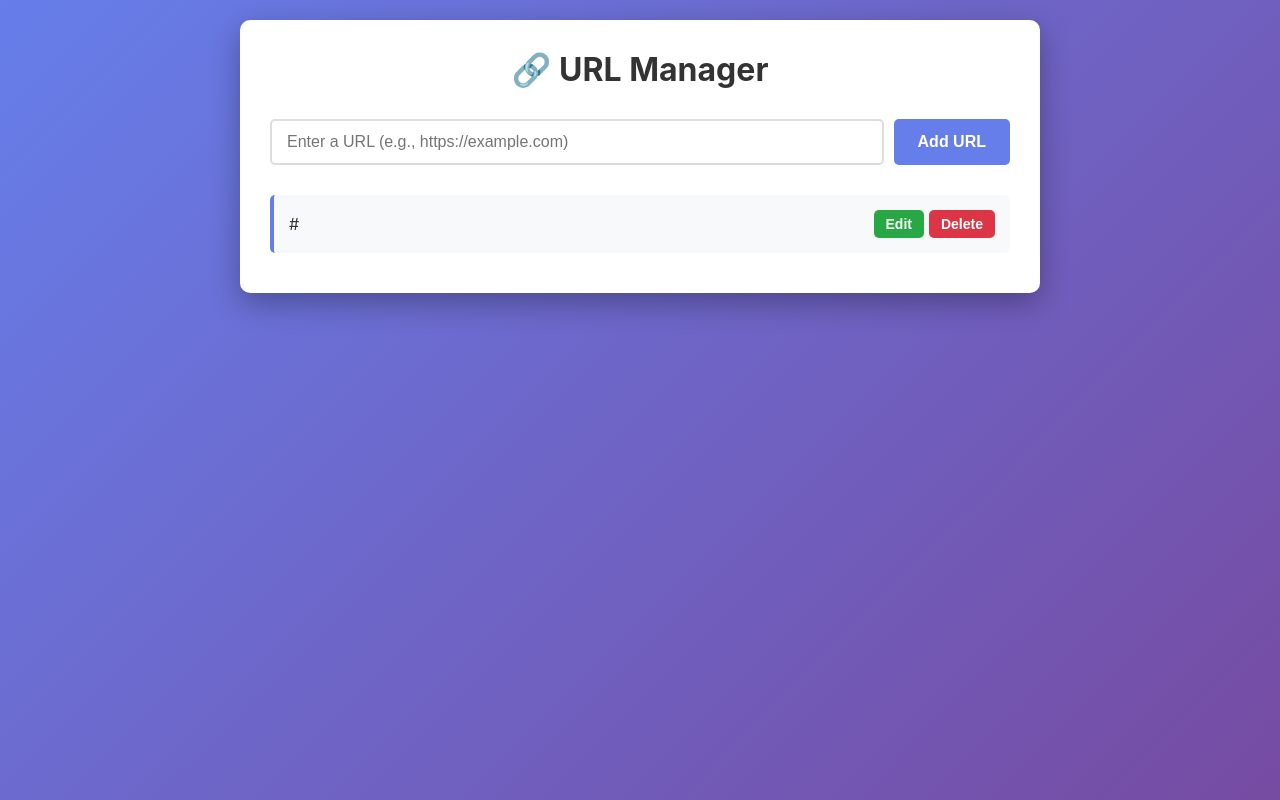
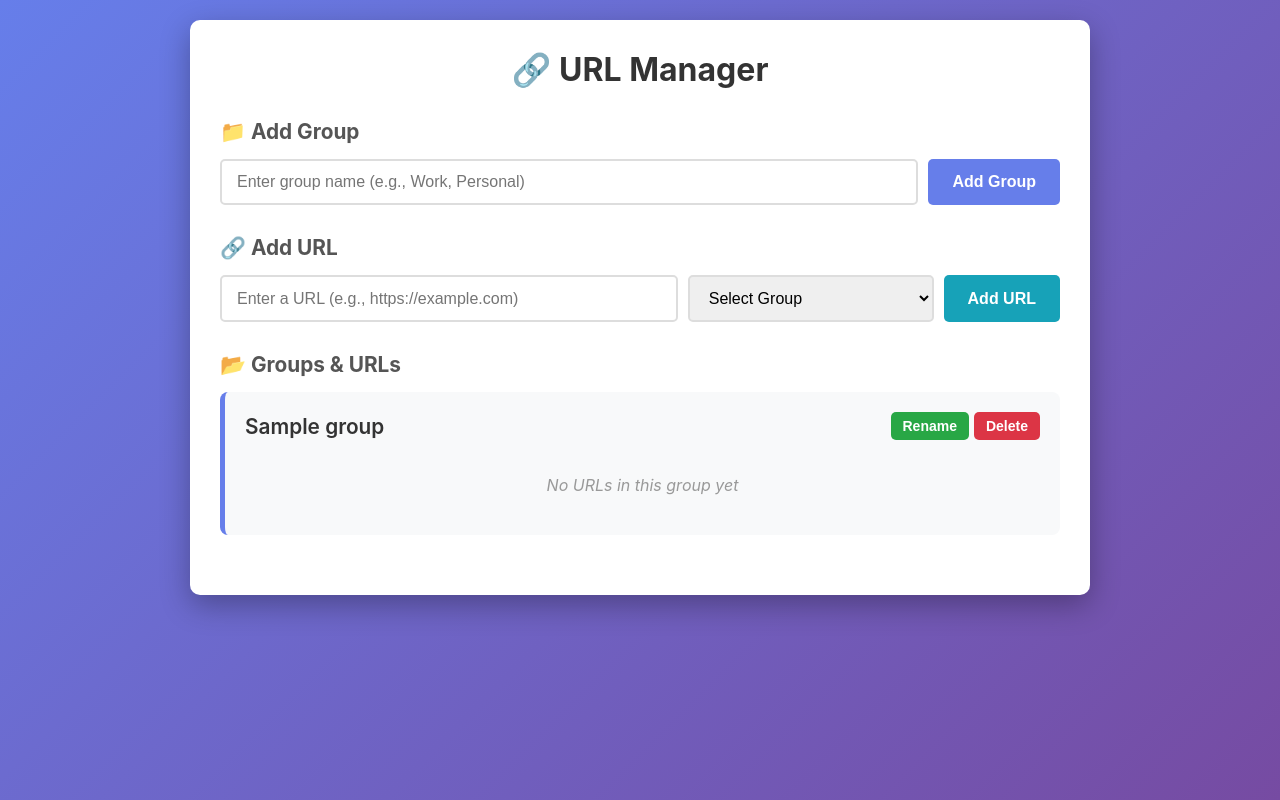
Before and after one commit to frangiz/prisbevakaren, a Flask app: template src/templates/index.html in a window 1280 px wide. Run offline with Flask 3, Linux system fonts and the light colour scheme; the template is opened without the code that fills it: most values are stand-ins (such as "Sample title", 1, 10 or a date in 2020).

Commit message:
Add group management and update typed-json-db to 0.3.1
- Update typed-json-db to version 0.3.1 as requested
- Remove foo() function and related tests
- Add Group dataclass with CRUD operations
- Add group_id field to URL dataclass
- Implement group management: create, rename, delete
- Prevent deletion of groups containing URLs
- Update UI to support groups with collapsible sections
- Organize URLs by groups in the interface
- Add comprehensive tests for group functionality
- All 12 tests passing

Co-authored-by: frangiz <11444430+frangiz@users.noreply.github.com>

```diff
--- a/pyproject.toml
+++ b/pyproject.toml
@@ -6,7 +6,7 @@ readme = "README.md"
 requires-python = ">=3.14"
 dependencies = [
     "flask>=3.1.0",
-    "typed-json-db>=0.1.0",
+    "typed-json-db==0.3.1",
 ]
 
 [dependency-groups]
--- a/src/templates/index.html
+++ b/src/templates/index.html
@@ -3,7 +3,7 @@
 <head>
     <meta charset="UTF-8">
     <meta name="viewport" content="width=device-width, initial-scale=1.0">
-    <title>URL Manager</title>
+    <title>URL Manager with Groups</title>
     <style>
         * {
             margin: 0;
@@ -17,7 +17,7 @@
             padding: 20px;
         }
         .container {
-            max-width: 800px;
+            max-width: 900px;
             margin: 0 auto;
             background: white;
             border-radius: 10px;
@@ -29,6 +29,11 @@
             margin-bottom: 30px;
             text-align: center;
             font-size: 2em;
+        }
+        h2 {
+            color: #555;
+            margin-bottom: 15px;
+            font-size: 1.3em;
         }
         .flash-messages {
             margin-bottom: 20px;
@@ -53,15 +58,20 @@
             gap: 10px;
             margin-bottom: 30px;
         }
-        .add-form input[type="text"] {
-            flex: 1;
+        .add-form input[type="text"], .add-form select {
             padding: 12px 15px;
             border: 2px solid #ddd;
             border-radius: 5px;
             font-size: 16px;
             transition: border-color 0.3s;
         }
-        .add-form input[type="text"]:focus {
+        .add-form input[type="text"] {
+            flex: 2;
+        }
+        .add-form select {
+            flex: 1;
+        }
+        .add-form input[type="text"]:focus, .add-form select:focus {
             outline: none;
             border-color: #667eea;
         }
@@ -96,15 +106,68 @@
         .btn-success:hover {
             background-color: #218838;
         }
+        .btn-info {
+            background-color: #17a2b8;
+            color: white;
+        }
+        .btn-info:hover {
+            background-color: #138496;
+        }
+        .small-btn {
+            padding: 6px 12px;
+            font-size: 14px;
+        }
+        .section {
+            margin-bottom: 30px;
+        }
+        .group-card {
+            background: #f8f9fa;
+            border-radius: 8px;
+            padding: 20px;
+            margin-bottom: 20px;
+            border-left: 5px solid #667eea;
+        }
+        .group-header {
+            display: flex;
+            justify-content: space-between;
+            align-items: center;
+            margin-bottom: 15px;
+        }
+        .group-header.editing .group-display {
+            display: none;
+        }
+        .group-header .group-edit {
+            display: none;
+        }
+        .group-header.editing .group-edit {
+            display: flex;
+            gap: 10px;
+            width: 100%;
+        }
+        .group-edit input {
+            flex: 1;
+            padding: 8px 12px;
+            border: 2px solid #ddd;
+            border-radius: 5px;
+        }
+        .group-name {
+            font-size: 1.3em;
+            font-weight: 600;
+            color: #333;
+        }
+        .group-actions {
+            display: flex;
+            gap: 5px;
+        }
         .url-list {
             list-style: none;
         }
         .url-item {
-            background: #f8f9fa;
-            padding: 15px;
-            margin-bottom: 10px;
+            background: white;
+            padding: 12px 15px;
+            margin-bottom: 8px;
             border-radius: 5px;
-            border-left: 4px solid #667eea;
+            border-left: 3px solid #28a745;
             transition: transform 0.2s;
         }
         .url-item:hover {
@@ -119,7 +182,7 @@
             flex: 1;
             word-break: break-all;
             color: #333;
-            font-size: 16px;
+            font-size: 15px;
         }
         .url-actions {
             display: flex;
@@ -153,9 +216,11 @@
             margin-bottom: 20px;
             opacity: 0.5;
         }
-        .small-btn {
-            padding: 6px 12px;
-            font-size: 14px;
+        .empty-group {
+            text-align: center;
+            padding: 20px;
+            color: #999;
+            font-style: italic;
         }
     </style>
 </head>
@@ -173,14 +238,60 @@
             {% endif %}
         {% endwith %}
 
+        <!-- Add Group Form -->
+        <div class="section">
+            <h2>📁 Add Group</h2>
+            <form method="POST" action="{{ url_for('add_group') }}" class="add-form">
+                <input type="text" name="group_name" placeholder="Enter group name (e.g., Work, Personal)" required>
+                <button type="submit" class="btn btn-primary">Add Group</button>
+            </form>
+        </div>
+
+        <!-- Add URL Form -->
+        {% if groups %}
+        <div class="section">
+            <h2>🔗 Add URL</h2>
             <form method="POST" action="{{ url_for('add_url') }}" class="add-form">
                 <input type="text" name="url" placeholder="Enter a URL (e.g., https://example.com)" required>
-            <button type="submit" class="btn btn-primary">Add URL</button>
+                <select name="group_id" required>
+                    <option value="">Select Group</option>
+                    {% for group in groups %}
+                        <option value="{{ group.id }}">{{ group.name }}</option>
+                    {% endfor %}
+                </select>
+                <button type="submit" class="btn btn-info">Add URL</button>
             </form>
+        </div>
+        {% endif %}
 
-        {% if urls %}
+        <!-- Groups and URLs Display -->
+        {% if groups %}
+            <div class="section">
+                <h2>📂 Groups & URLs</h2>
+                {% for group in groups %}
+                    <div class="group-card">
+                        <div class="group-header" id="group-header-{{ group.id }}">
+                            <div class="group-display" style="display: flex; justify-content: space-between; align-items: center; width: 100%;">
+                                <span class="group-name">{{ group.name }}</span>
+                                <div class="group-actions">
+                                    <button onclick="toggleGroupEdit({{ group.id }})" class="btn btn-success small-btn">Rename</button>
+                                    <form method="POST" action="{{ url_for('delete_group', group_id=group.id) }}" style="display: inline;">
+                                        <button type="submit" class="btn btn-danger small-btn" onclick="return confirm('Are you sure you want to delete this group?')">Delete</button>
+                                    </form>
+                                </div>
+                            </div>
+                            <div class="group-edit">
+                                <form method="POST" action="{{ url_for('update_group', group_id=group.id) }}" style="display: flex; gap: 10px; width: 100%;">
+                                    <input type="text" name="group_name" value="{{ group.name }}" required>
+                                    <button type="submit" class="btn btn-success small-btn">Save</button>
+                                    <button type="button" onclick="toggleGroupEdit({{ group.id }})" class="btn btn-danger small-btn">Cancel</button>
+                                </form>
+                            </div>
+                        </div>
+
+                        {% if urls_by_group.get(group.id) %}
                             <ul class="url-list">
-                {% for url in urls %}
+                                {% for url in urls_by_group[group.id] %}
                                     <li class="url-item" id="url-{{ url.id }}">
                                         <div class="url-display">
                                             <div class="url-content">
@@ -204,12 +315,18 @@
                                 {% endfor %}
                             </ul>
                         {% else %}
+                            <div class="empty-group">No URLs in this group yet</div>
+                        {% endif %}
+                    </div>
+                {% endfor %}
+            </div>
+        {% else %}
             <div class="empty-state">
                 <svg xmlns="http://www.w3.org/2000/svg" fill="none" viewBox="0 0 24 24" stroke="currentColor">
-                    <path stroke-linecap="round" stroke-linejoin="round" stroke-width="2" d="M13.828 10.172a4 4 0 00-5.656 0l-4 4a4 4 0 105.656 5.656l1.102-1.101m-.758-4.899a4 4 0 005.656 0l4-4a4 4 0 00-5.656-5.656l-1.1 1.1" />
+                    <path stroke-linecap="round" stroke-linejoin="round" stroke-width="2" d="M3 7v10a2 2 0 002 2h14a2 2 0 002-2V9a2 2 0 00-2-2h-6l-2-2H5a2 2 0 00-2 2z" />
                 </svg>
-                <h2>No URLs yet</h2>
-                <p>Add your first URL using the form above!</p>
+                <h2>No Groups yet</h2>
+                <p>Create your first group to start organizing URLs!</p>
             </div>
         {% endif %}
     </div>
@@ -219,6 +336,11 @@
             const item = document.getElementById('url-' + id);
             item.classList.toggle('editing');
         }
+
+        function toggleGroupEdit(id) {
+            const header = document.getElementById('group-header-' + id);
+            header.classList.toggle('editing');
+        }
     </script>
 </body>
 </html>
```
Also changed, not shown: src/app.py (+125 -36 lines), tests/test_app.py (+118 -43 lines), 1 other file. Lines whose indentation alone changed are shown as unchanged.
